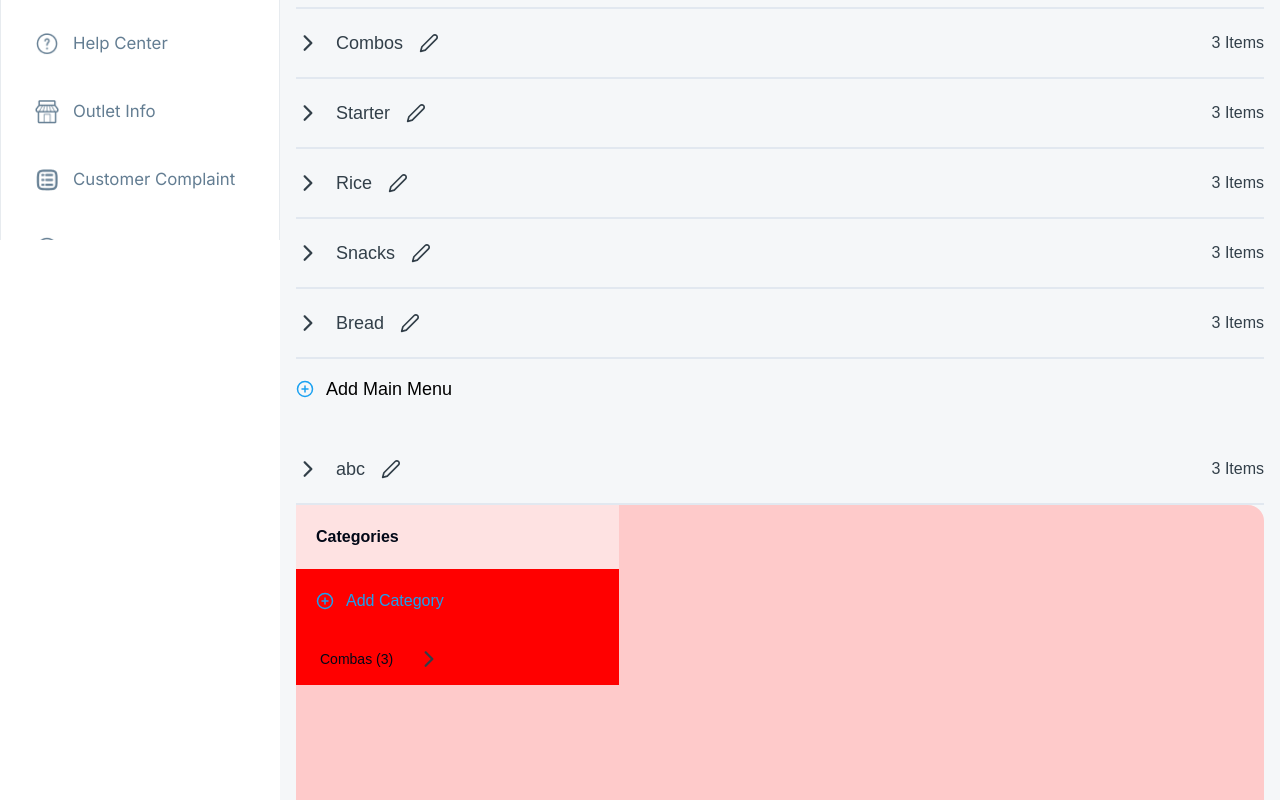
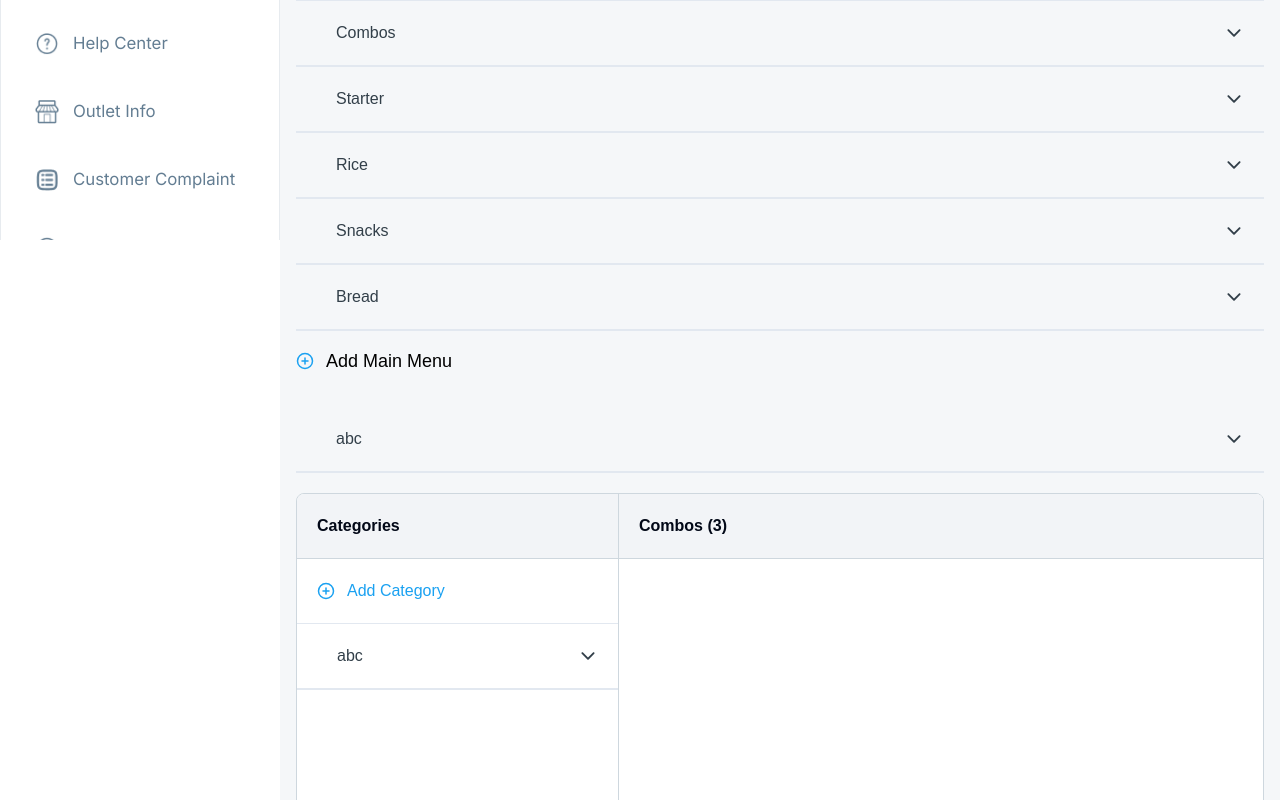
Before and after one commit to easesmith/capsico-restraunt-panel, a React (Vite) app: page /restaurant/order-menu in a window 1280 px wide. Shown: the part 560-1360 px from the top of the page. Built offline with nearby package versions, Linux system fonts and the light colour scheme; a web font is replaced by a local one.

Commit message:
code updated

```diff
--- a/src/Restaurant/components/orderMenu/ItemComp.jsx
+++ b/src/Restaurant/components/orderMenu/ItemComp.jsx
@@ -1,10 +1,12 @@
 import React, { useState } from 'react'
 import { FiEdit2, FiPlusCircle } from 'react-icons/fi'
-import { IoIosArrowForward } from 'react-icons/io'
+import { IoIosArrowDown, IoIosArrowForward } from 'react-icons/io'
 import { RiDeleteBinLine } from 'react-icons/ri'
 import MaskGroupInput from '../../../assets/Mask group Input.png'
 import CategoryEditModel from '../models/CategoryEditModel'
 import SubCategoryEditModel from '../models/SubCategoryEditModel'
+import { FaTrash } from 'react-icons/fa6'
+import { BiTrash } from 'react-icons/bi'
 
 const ItemComp = ({ title }) => {
 
@@ -32,105 +34,45 @@ const ItemComp = ({ title }) => {
     };
     return (
         <div>
-            <div className="w-full flex items-center justify-between border-b-2">
-                <div className=" flex justify-start items-center gap-4 py-5">
-                    <button onClick={() => setIsOpenb(!isOpenb)} className={` transform ${isOpenb ? "rotate-90" : ""}`}><IoIosArrowForward className="seven-color text-2xl" /></button>
-                    <h3 className="seven-color class-lg1">{title}</h3>
-                    <button className={``} onClick={() => setIsOpenCategoryModel(true)}><FiEdit2 className="seven-color text-xl" /></button>
+            <div onClick={() => setIsOpenb(!isOpenb)} className="w-full flex items-center justify-between border-b-2 pl-10 pr-5 py-5 group cursor-pointer">
+                <h3 className="seven-color class-base1">{title}</h3>
+                <div className='flex items-center gap-8'>
+                    <div className='opacity-0 group-hover:opacity-100 transition-all duration-200 flex gap-4'>
+                        <FiEdit2 onClick={() => setIsOpenCategoryModel(true)} className="seven-color text-lg cursor-pointer" />
+                        <BiTrash onClick={() => { }} className="text-[#E4626F] text-xl cursor-pointer" />
+                    </div>
+                    <IoIosArrowDown className={`seven-color text-xl cursor-pointer transform transition-transform duration-200 ${isOpenb && "rotate-180 duration-200"}`} />
                 </div>
-                <p className="class-base1 seven-color">3 Items</p>
             </div>
 
-            {isOpenb ?
+            {isOpenb &&
                 <div className="">
-                    <div className="w-full flex items-center justify-between pl-10 border-b-2">
-                        <div className="flex justify-start items-center gap-4 py-5">
-                            <button onClick={() => setIsOpenc(!isOpenc)} className={` transform ${isOpenc ? "rotate-90" : ""}`}><IoIosArrowForward className="seven-color text-2xl" /></button>
-                            <h3 className="seven-color class-lg1">Combos</h3>
-                            <button className={``} onClick={() => setIsOpenSubCategoryModel(true)}><FiEdit2 className="seven-color text-xl" /></button>
+                    <div className="w-full flex items-center justify-between pl-20 pr-5 py-4 border-b-2 group">
+                        <h3 className="seven-color class-base1">{title}</h3>
+                        <div className='flex items-center gap-8'>
+                            <div className='opacity-0 group-hover:opacity-100 transition-all duration-200 flex gap-4'>
+                                <FiEdit2 onClick={() => setIsOpenSubCategoryModel(true)} className="seven-color text-lg cursor-pointer" />
+                                <BiTrash onClick={() => { }} className="text-[#E4626F] text-xl cursor-pointer" />
+                            </div>
+                            {/* <IoIosArrowForward onClick={() => setIsOpenb(!isOpenb)} className="seven-color text-2xl cursor-pointer" /> */}
                         </div>
-                        <p className="class-base1 seven-color">3 Items</p>
                     </div>
-                    {isOpenc ?
-                        <div className="pl-10">
-                            <div className="flex items-center gap-40 py-4 border-b-2 border-dotted">
-                                <div className="flex items-center gap-2">
-                                    <img src={MaskGroupInput} alt="" />
-                                    <span className="class-base1 seven-color">Egg combo</span>
-                                </div>
-                                <span className="class-base1 seven-color">₹90</span>
-                            </div>
-                            <div className="flex items-center gap-40 py-4 border-b-2 border-dotted">
-                                <div className="flex items-center gap-2">
-                                    <img src={MaskGroupInput} alt="" />
-                                    <span className="class-base1 seven-color">Egg combo</span>
-                                </div>
-                                <span className="class-base1 seven-color">₹90</span>
-                            </div>
-                            <div className="flex items-center gap-40 py-4 border-b-2 border-dashed">
-                                <div className="flex items-center gap-2">
-                                    <img src={MaskGroupInput} alt="" />
-                                    <span className="class-base1 seven-color">Egg combo</span>
-                                </div>
-                                <span className="class-base1 seven-color">₹90</span>
-                            </div>
-                        </div>
-                        : ''}
-                    <div className={`flex flex-wrap gap-8 py-5`}>
-                        {
-                            addFoodBtn ?
-                                <button className=" w-[250px] flex items-center gap-3" onClick={() => setAddFoodBtn(false)}><FiPlusCircle className="primary-color text-lg" /><span className="five-color class-lg1">Add food item</span></button>
-                                : <div className=" w-full flex flex-col gap-5">
-                                    <div className="flex justify-between items-center">
-                                        <input type="text" placeholder="Sample : Main Course Veg" className="w-fit min-w-[300px] bg-[#E7EBEF33] border-[1px] border-[#1AA1F1] rounded-lg py-5 px-4 text-center placeholder:fourteen-color " />
-                                        <RiDeleteBinLine className="text-[red] text-[20px] cursor-pointer" onClick={() => setAddFoodBtn(true)} />
-                                    </div>
-                                    <div>
-                                        <p className="five-color class-base1">food item Uncertainty? Try Combos! </p>
-                                    </div>
-                                </div>
-                        }
-                        {
-                            exitingBtn ?
-                                <button className="w-[553px] flex items-center gap-3" onClick={() => setExitingBtn(false)}><FiPlusCircle className="primary-color text-lg" /><span className="five-color class-lg1">Add Exiting item</span></button>
-                                : <div className=" w-full flex flex-col gap-5">
-                                    <div className="flex justify-between items-center">
-                                        <input type="text" placeholder="Sample : Main Course Veg" className="w-fit min-w-[300px] bg-[#E7EBEF33] border-[1px] border-[#1AA1F1] rounded-lg py-5 px-4 text-center placeholder:fourteen-color " />
-                                        <RiDeleteBinLine className="text-[red] text-[20px] cursor-pointer" onClick={() => setExitingBtn(true)} />
-                                    </div>
-                                    <div>
-                                        <p className="five-color class-base1">Exiting item Uncertainty? Try Combos! </p>
-                                    </div>
-                                </div>
-                        }
-                        {
-                            addSublevel ?
-                                <button className="w-[553px] flex items-center gap-3" onClick={() => setAddSublevel(false)} ><FiPlusCircle className="primary-color text-lg" /><span className="five-color class-lg1">Add sublevel</span></button>
-                                : <div className=" w-full flex flex-col gap-5">
-                                    <div className="flex justify-between items-center">
-                                        <input type="text" placeholder="Sample : Main Course Veg" className="w-fit min-w-[300px] bg-[#E7EBEF33] border-[1px] border-[#1AA1F1] rounded-lg py-5 px-4 text-center placeholder:fourteen-color " />
-                                        <RiDeleteBinLine className="text-[red] text-[20px] cursor-pointer" onClick={() => setAddSublevel(true)} />
-                                    </div>
-                                    <div>
-                                        <p className="five-color class-base1">Sublevel Uncertainty? Try Combos! </p>
-                                    </div>
-                                </div>
-                        }
-                    </div>
-                </div> :
-                ''}
+                    <button className="flex w-full items-center gap-3 px-5 py-4 pl-10 border-b" onClick={() => setIsOpenSubCategoryModel(true)}>
+                        <FiPlusCircle className="primary-color text-lg" />
+                        <span className="class-base3 primary-color">Add SubCategory</span>
+                    </button>
+                </div>
+            }
 
 
-            {
-                isOpenCategoryModel &&
+            {isOpenCategoryModel &&
                 <CategoryEditModel
                     isOpenCategoryModel={isOpenCategoryModel}
                     setIsOpenCategoryModel={setIsOpenCategoryModel}
                 />
             }
 
-            {
-                isOpenSubCategoryModel &&
+            {isOpenSubCategoryModel &&
                 <SubCategoryEditModel
                     isOpenSubCategoryModel={isOpenSubCategoryModel}
                     setIsOpenSubCategoryModel={setIsOpenSubCategoryModel}
--- a/src/Restaurant/pages/orderMenu/OrderMenu.jsx
+++ b/src/Restaurant/pages/orderMenu/OrderMenu.jsx
@@ -9,6 +9,8 @@ import { BiSolidRightArrow } from "react-icons/bi";
 import ItemComp from "@/Restaurant/components/orderMenu/ItemComp";
 import { RiDeleteBinLine } from "react-icons/ri";
 import { IoIosArrowForward } from "react-icons/io";
+import CategoryEditModel from "@/Restaurant/components/models/CategoryEditModel";
+import SubCategoryEditModel from "@/Restaurant/components/models/SubCategoryEditModel";
 
 const Catalog = () => {
 
@@ -17,6 +19,8 @@ const Catalog = () => {
   const [addCategory, setAddCategory] = useState(true)
 
   const [isOpena, setIsOpena] = useState(true);
+  const [isOpenCategoryModel, setIsOpenCategoryModel] = useState(false)
+  const [isOpenSubCategoryModel, setIsOpenSubCategoryModel] = useState(false)
 
   const toggleOpena = () => {
     setIsOpena(!isOpena);
@@ -106,21 +110,39 @@ const Catalog = () => {
           }
         </div>
         <ItemComp title={'abc'} />
-        <div className="w-full bg-red-200 rounded-2xl h-[500px] flex items-start">
-          <div className="left-section w-1/3 bg-[red] ">
-            <h3 className=" class-base5 bg-red-100 p-5">Categories</h3>
-            <button className="w-[553px] flex items-center gap-3 p-5" onClick={() => setAddCategory(false)}><FiPlusCircle className="primary-color text-lg" /><span className="class-base3 primary-color">Add Category</span></button>
+        <div className="w-full rounded-lg overflow-hidden h-[500px] flex items-start border border-[#CED7DE] my-5">
+          <div className="left-section w-1/3 h-full rounded-tl-lg bg-white border-r border-r-[#CED7DE]">
+            <h3 className=" class-base5 p-5 bg-[#F2F4F7] border-b border-b-[#CED7DE]">Categories</h3>
+            <button className="flex w-full items-center gap-3 p-5 border-b" onClick={() => setIsOpenCategoryModel(true)}>
+              <FiPlusCircle className="primary-color text-lg" />
+              <span className="class-base3 primary-color">Add Category</span>
+            </button>
             <div>
-              <div className=" flex">
+              {/* <div className=" flex">
                 <h4 className="text-color class-sm1 py-4 px-6">Combas (3)</h4>
                 <button className={``}><IoIosArrowForward className="seven-color text-2xl" /></button>
-              </div>
+                </div> */}
+              <ItemComp title={'abc'} />
             </div>
           </div>
-          <div className="right-section w-2/3 bg-red-300">
-
+          <div className="right-section w-2/3 bg-white h-full">
+            <h3 className=" class-base5 p-5 bg-[#F2F4F7] border-b border-b-[#CED7DE]">Combos (3)</h3>
           </div>
         </div>
+
+        {isOpenCategoryModel &&
+          <CategoryEditModel
+            isOpenCategoryModel={isOpenCategoryModel}
+            setIsOpenCategoryModel={setIsOpenCategoryModel}
+          />
+        }
+
+{isOpenSubCategoryModel &&
+                <SubCategoryEditModel
+                    isOpenSubCategoryModel={isOpenSubCategoryModel}
+                    setIsOpenSubCategoryModel={setIsOpenSubCategoryModel}
+                />
+            }
       </div>
     </RestaurantWrapper>
   );
```
